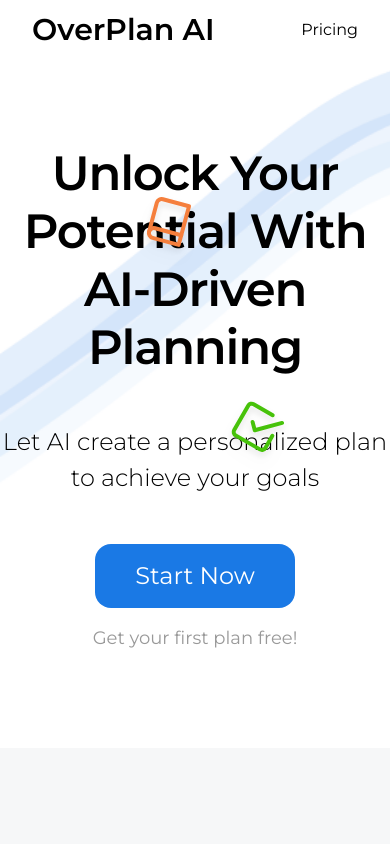
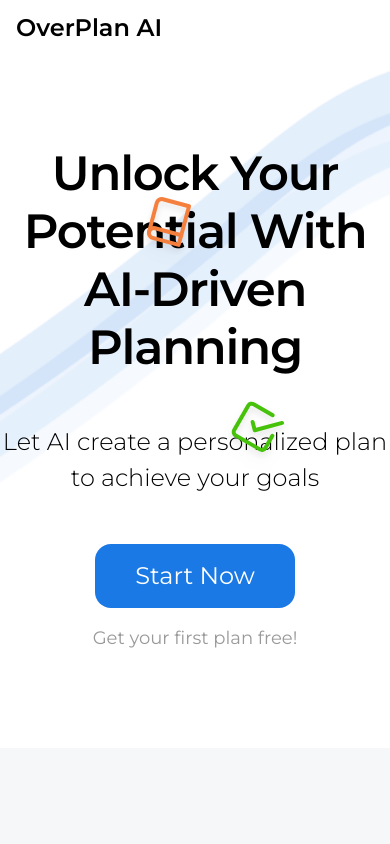
Before and after one commit to AlejandroALopez/overplan-website, a Next.js app: page / in a window 390 px wide. Shown: the top 844 px of the page. Built offline with nearby package versions, Linux system fonts and the light colour scheme.

Commit message:
responsive sections (all but use case section)

```diff
--- a/src/app/page.tsx
+++ b/src/app/page.tsx
@@ -135,7 +135,7 @@ export default function Home() {
       <PricingSection />
       {/* Section 5: Call to Action */}
       <section className="flex flex-col items-center bg-bgPrimary bg-opacity-80 w-full py-20 gap-12">
-        <p className="text-4xl font-semibold">Get your perfect plan today!</p>
+        <p className="text-4xl font-semibold text-center">Get your perfect plan today!</p>
         <button
           className="flex items-center justify-center bg-primary rounded-2xl px-8 py-3
           transition hover:scale-110 duration-300"
--- a/src/app/pricingSection.tsx
+++ b/src/app/pricingSection.tsx
@@ -20,12 +20,12 @@ export default function PricingSection() {
             {/* Headlines */}
             <div className="flex flex-col items-center mt-24 gap-6">
                 <p
-                    className="text-5xl font-semibold text-center max-w-[700px] leading-[58px] tracking-tight"
+                    className="text-4xl md:text-5xl font-semibold text-center max-w-[700px] leading-[58px] tracking-tight"
                 >
                     Achieve your goals. Try free.
                 </p>
                 <p
-                    className="text-xl text-[#666666] text-center font-light max-w-[450px] leading-9"
+                    className="text-lg md:text-xl text-[#666666] text-center font-light max-w-[450px] leading-9"
                 >
                     Explore OverPlan AI. No credit card required.
                 </p>
--- a/src/components/Header.tsx
+++ b/src/components/Header.tsx
@@ -2,18 +2,11 @@ import Link from "next/link";
 
 export default function Header() {
     return (
-        <div className="fixed z-10 flex flex-row w-full items-center justify-between text-center gap-16 py-3 px-8 bg-white">
+        <div className="fixed z-10 flex flex-row w-full items-center justify-between text-center gap-16 py-3 px-4 bg-white">
             {/* Logo */}
             <Link href="/">
-                <p className="text-3xl font-semibold transition hover:scale-110 duration-300">OverPlan AI</p>
+                <p className="text-2xl md:text-3xl font-semibold transition hover:scale-110 duration-300">OverPlan AI</p>
             </Link>
-            <div className="flex flex-row gap-8">
-                <Link href="/pricing"
-                    className="transition hover:scale-110 duration-300 hover:text-primary"
-                >
-                    Pricing
-                </Link>
-            </div>
         </div>
     );
 }
```
